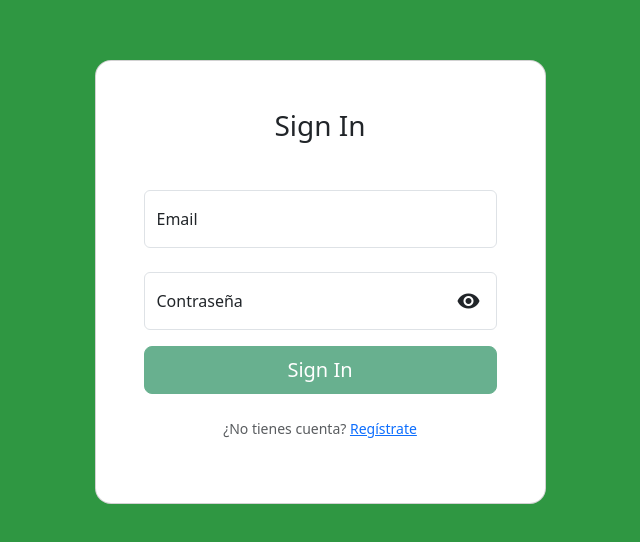
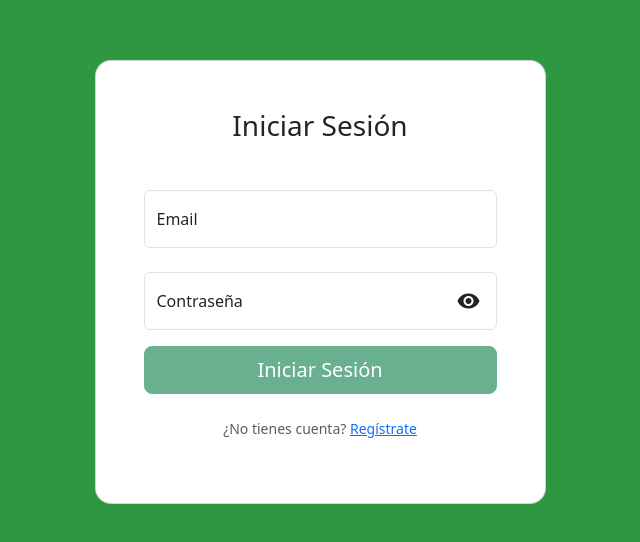
Before and after one commit to lauratorrest/courses-front, an Angular app: page /sign-in in a window 1280 px wide. Shown: the part 118-660 px from the top of the page, without its empty margins (320-960 px from the left). Built offline with nearby package versions, Linux system fonts and the light colour scheme.

Commit message:
Titulo en español y redirigir a login si no hay currentUser

```diff
--- a/src/app/components/auth/components/sign-in/sign-in.component.html
+++ b/src/app/components/auth/components/sign-in/sign-in.component.html
@@ -1,5 +1,5 @@
 <div class="card-body p-5">
-  <h3 class="mb-5 text-center">Sign In</h3>
+  <h3 class="mb-5 text-center">Iniciar Sesión</h3>
   <form [formGroup]="signInForm">
     <div class="form-floating mb-4">
       <input type="email" id="email" class="form-control" formControlName="email" placeholder="Email">
@@ -36,7 +36,7 @@
           type="submit" [disabled]="!signInForm.valid || loading"
           (click)="signIn()">
     <mat-spinner *ngIf="loading" diameter="35" strokeWidth="3" class="white-spinner"></mat-spinner>
-    <div *ngIf="!loading">Sign In</div>
+    <div *ngIf="!loading">Iniciar Sesión</div>
   </button>
 
   <p class="mt-4 small text-muted text-center">
--- a/src/app/components/home/home.component.ts
+++ b/src/app/components/home/home.component.ts
@@ -10,12 +10,15 @@ export class HomeComponent implements OnInit {
 
   currentUserEmail: string | null = null;
 
+  constructor(private router: Router){}
+
   ngOnInit(): void {
     this.currentUserEmail = localStorage.getItem('currentUser');
     if (this.currentUserEmail) {
       console.log('Bienvenido:', this.currentUserEmail);
     } else {
       console.log('No se encontró usuario loggeado.');
+      this.router.navigate(['/sign-in']);
     }
   }
 
```
